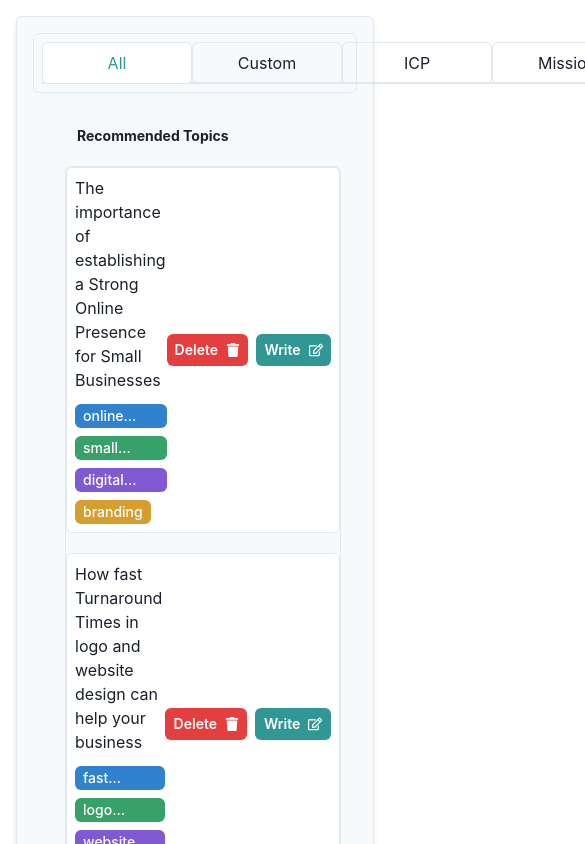
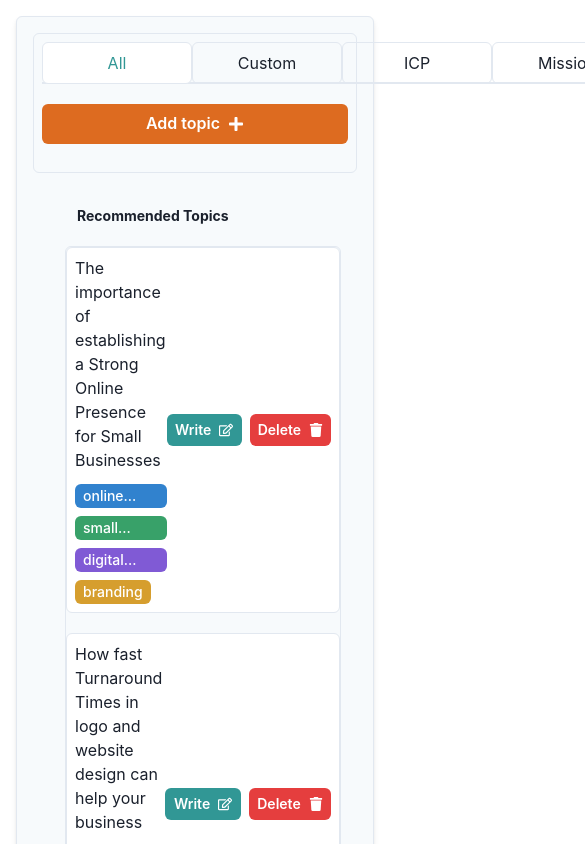
Before and after one commit to lazyfuhrer/speedy-brand-task, a Next.js app: page / in a window 390 px wide. Shown: the top 844 px of the page, 585 px wide, since content can reach past the window. Built offline with nearby package versions, Linux system fonts and the light colour scheme; what draft-js-image-plugin would draw is missing.

Commit message:
feat: improved responsiveness

```diff
--- a/src/pages/index.js
+++ b/src/pages/index.js
@@ -227,7 +227,7 @@ const TabsContainer = () => {
   return (
     <Box p={4} m={4} borderWidth="1px" borderRadius="md" boxShadow="md" bg="gray.50">
       <Tabs isLazy >
-        <Flex alignItems="center" justifyContent="space-between" mb={4} p={2} borderWidth="1px" borderRadius="md" borderStyle="solid" borderColor="gray.200">
+        <Flex alignItems="center" justifyContent="space-between" mb={4} p={2} borderWidth="1px" borderRadius="md" borderStyle="solid" borderColor="gray.200" flexWrap={{ base: 'wrap', lg: 'nowrap' }}>
           <TabList>
             {tabs.map((tab, index) => (
               <Tab key={index} _selected={{ color: 'teal.500', bg: 'white' }} _hover={{ bg: 'gray.200' }} borderWidth="1px" borderRadius="md" borderStyle="solid" borderColor="gray.200" px={3} py={2} w={'150px'}>
@@ -235,7 +235,7 @@ const TabsContainer = () => {
               </Tab>
             ))}
           </TabList>
-          <Button colorScheme="orange" size="sm" rightIcon={<FaPlus />} onClick={() => setShowAddTopicModal(true)}>
+          <Button colorScheme="orange" size="md" rightIcon={<FaPlus />} onClick={() => setShowAddTopicModal(true)} flex={{ base: '1', lg: 'none' }} flexGrow={{ base: '1', lg: 'initial' }} mt={{ base: '5'}} mb={{ base: '5'}}>
             Add topic
           </Button>
         </Flex>
@@ -274,8 +274,8 @@ const TabsContainer = () => {
                         ))}
                       </Wrap>
                     </Box>
-                    <Button colorScheme="red" size="sm" mr={2} onClick={() => handleDeleteTopic(tabIndex, topicIndex)} rightIcon={<FaTrash />} _hover={{ bg: 'red.500', color: 'white' }}>Delete</Button>
-                    <Button colorScheme="teal" size="sm" onClick={handleWrite} rightIcon={<FaRegEdit />} _hover={{ bg: 'teal.500' }}>Write</Button>
+                    <Button colorScheme="teal" size="sm" onClick={handleWrite} rightIcon={<FaRegEdit />} _hover={{ backgroundColor: 'teal.600', color: 'white' }} >Write</Button>
+                    <Button colorScheme="red" size="sm" ml={2} onClick={() => handleDeleteTopic(tabIndex, topicIndex)} rightIcon={<FaTrash />} _hover={{ backgroundColor: 'red.600', color: 'white' }} >Delete</Button>
                   </ListItem>
                 ))}
               </UnorderedList>
@@ -287,8 +287,6 @@ const TabsContainer = () => {
       <Modal isOpen={showDeleteConfirmationModal} onClose={() => setShowDeleteConfirmationModal(false)}>
         <ModalOverlay />
         <ModalContent bg="white"
-          mx={2}
-          my={4}
           borderRadius="md"
           borderWidth="1px"
           borderStyle="solid"
@@ -406,6 +404,7 @@ const TabsContainer = () => {
                 editorState={editorState}
                 onChange={handleEditorChange}
                 plugins={[imagePlugin]}
+                placeholder="Write your blog content here..."
               />
             </Box>
           </ModalBody>
```
